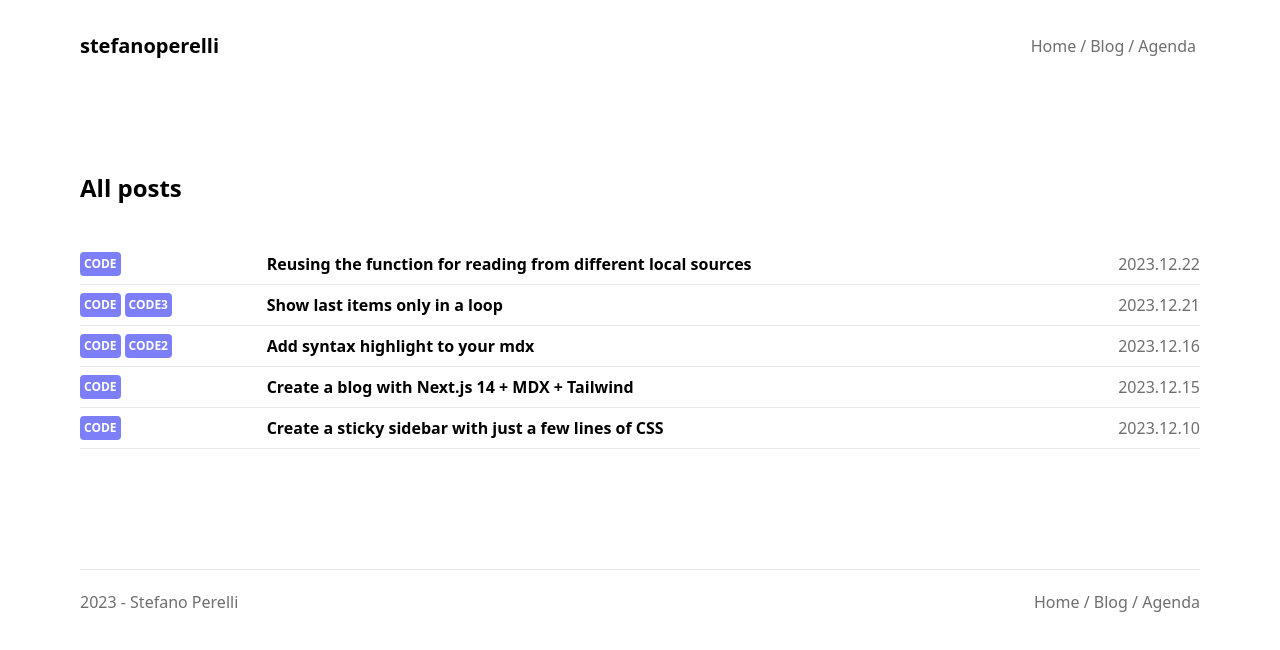
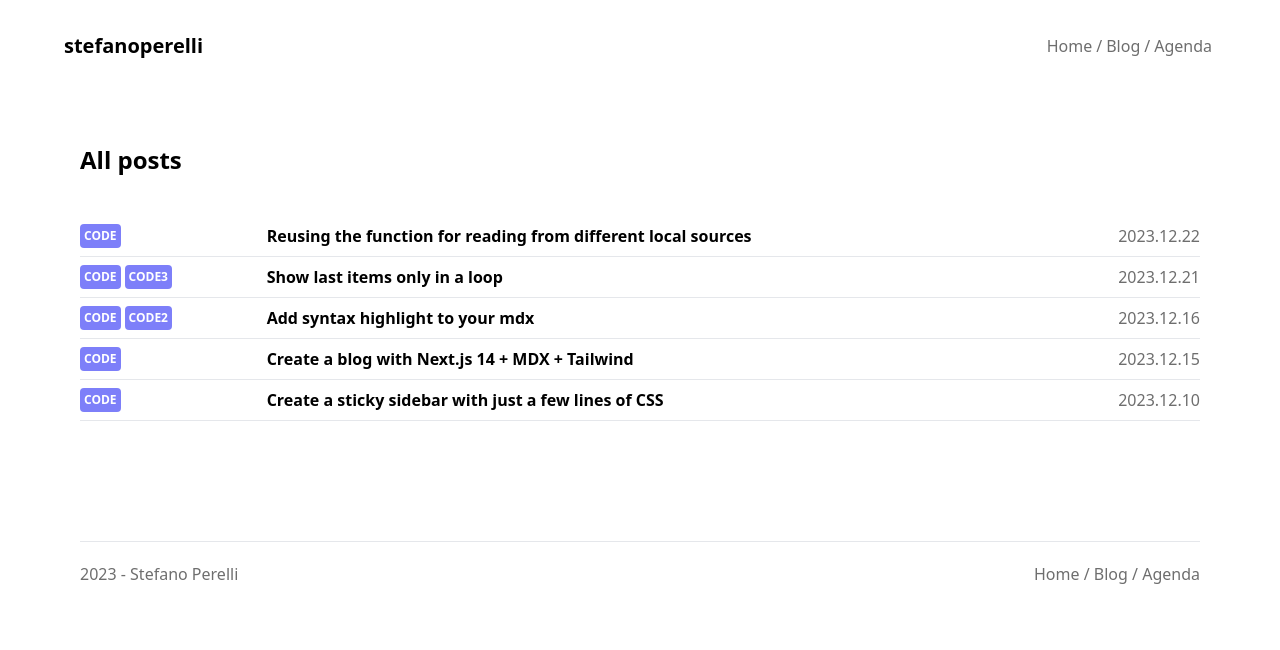
Before and after one commit to devbewill/nextpaper-starter-site, a Next.js app: page /blog in a window 1280 px wide. Shown: the top 650 px of the page. Built offline with nearby package versions, Linux system fonts and the light colour scheme.

Commit message:
fixing around

```diff
--- a/package.json
+++ b/package.json
@@ -3,7 +3,7 @@
   "version": "0.1.0",
   "private": true,
   "scripts": {
-    "dev": "NODE_OPTIONS='--inspect' next dev",
+    "dev": "next dev",
     "build": "next build",
     "start": "next start",
     "lint": "next lint"
--- a/src/app/agenda/page.tsx
+++ b/src/app/agenda/page.tsx
@@ -7,7 +7,7 @@ export default function Blog() {
   return (
     <>
       <Navbar></Navbar>
-      <main className="flex flex-col mt-20">
+      <main className="flex flex-col mt-36">
         <h1 className="text-2xl font-bold text-black">All posts</h1>
         <section className="py-10">
           {agendaNotes.map((note) => (
--- a/src/app/blog/page.tsx
+++ b/src/app/blog/page.tsx
@@ -9,7 +9,7 @@ export default function Blog() {
   return (
     <>
       <Navbar></Navbar>
-      <main className="flex flex-col mt-20">
+      <main className="flex flex-col mt-36">
         <h1 className="text-2xl font-bold text-black">All posts</h1>
         <section className="py-10">
           {posts.map((post) => (
--- a/src/app/components/navbar.tsx
+++ b/src/app/components/navbar.tsx
@@ -2,7 +2,7 @@ import Link from "next/link";
 
 export default function Navbar() {
   return (
-    <header className="bg-white  sticky  top-0 py-8 flex justify-between items-center">
+    <header className="bg-white  fixed left-0 right-0 mx-auto max-w-6xl   top-0 py-8 flex justify-between items-center">
       <h2 className="text-xl font-black text-black">stefanoperelli</h2>
       <div>
         <Link href="/" className="px-1 transition hover:text-primary">
--- a/src/app/components/post.tsx
+++ b/src/app/components/post.tsx
@@ -3,13 +3,12 @@ import Link from "next/link";
 export default function Post({ data }: any) {
   const { slug, tags, date, title } = data;
 
-  console.log(title);
-
   const getTagLink = (tag: string) => {
     return (
       <Link
+        key={tag}
         className="text-xs font-bold uppercase bg-primary text-white p-1 rounded"
-        href={`/blog/${tag}`}
+        href={`/tags/${tag}`}
       >
         {tag}{" "}
       </Link>
--- a/src/app/post/[slug]/page.tsx
+++ b/src/app/post/[slug]/page.tsx
@@ -54,7 +54,7 @@ export default function Post({ params }: any) {
   return (
     <>
       <Navbar></Navbar>
-      <article className="mt-20 prose prose-sm md:prose-base  mx-auto">
+      <article className="mt-36 prose prose-sm md:prose-base  mx-auto">
         <h1 className="text-xl">{props.frontMatter.title}</h1>
 
         {/* @ts-expect-error Server Component*/}
--- a/src/app/blog/[tag]/page.tsx
+++ b/src/app/tags/[tag]/page.tsx
@@ -20,7 +20,7 @@ export default function Tag({ params }: any) {
   return (
     <>
       <Navbar></Navbar>
-      <main className="flex flex-col mt-20">
+      <main className="flex flex-col mt-36">
         <div className="flex gap-3 items-center">
           <Link href="/blog">&larr; </Link>
           <h1 className="text-2xl font-bold text-black">
```
